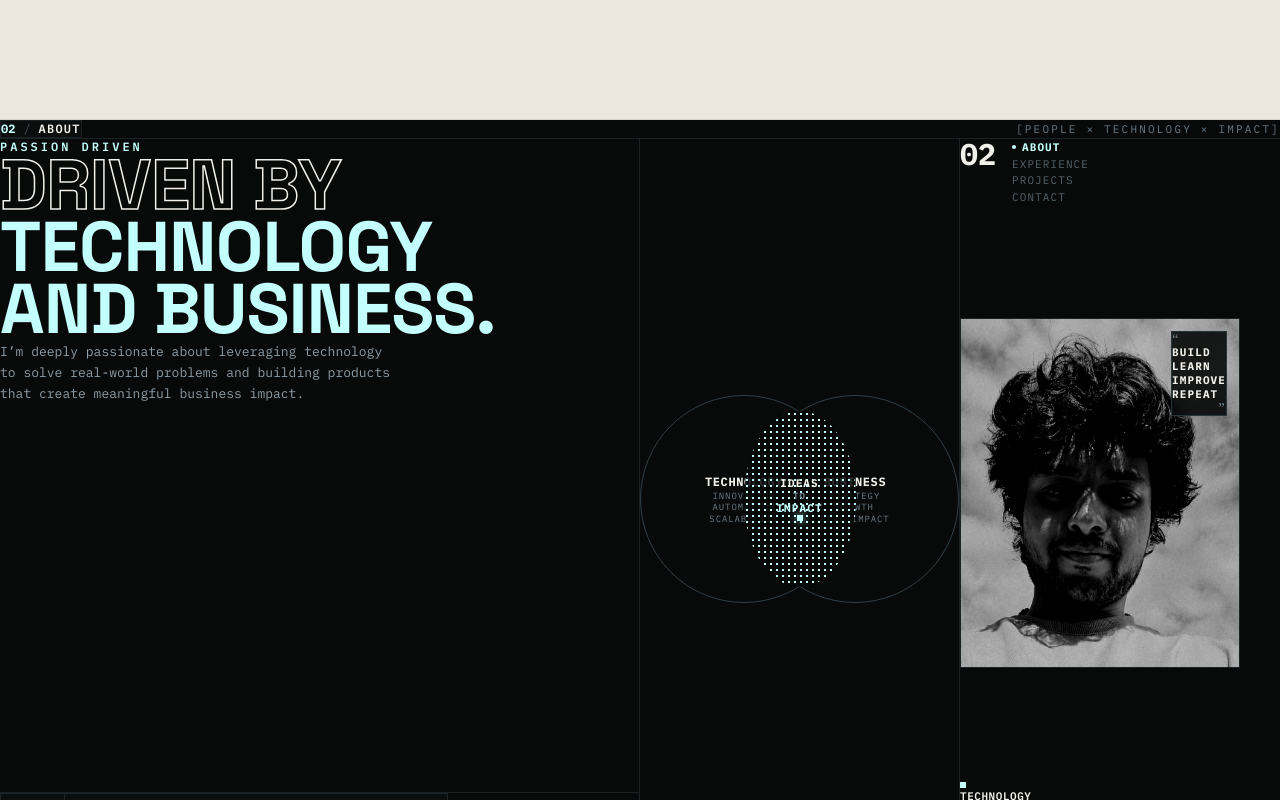
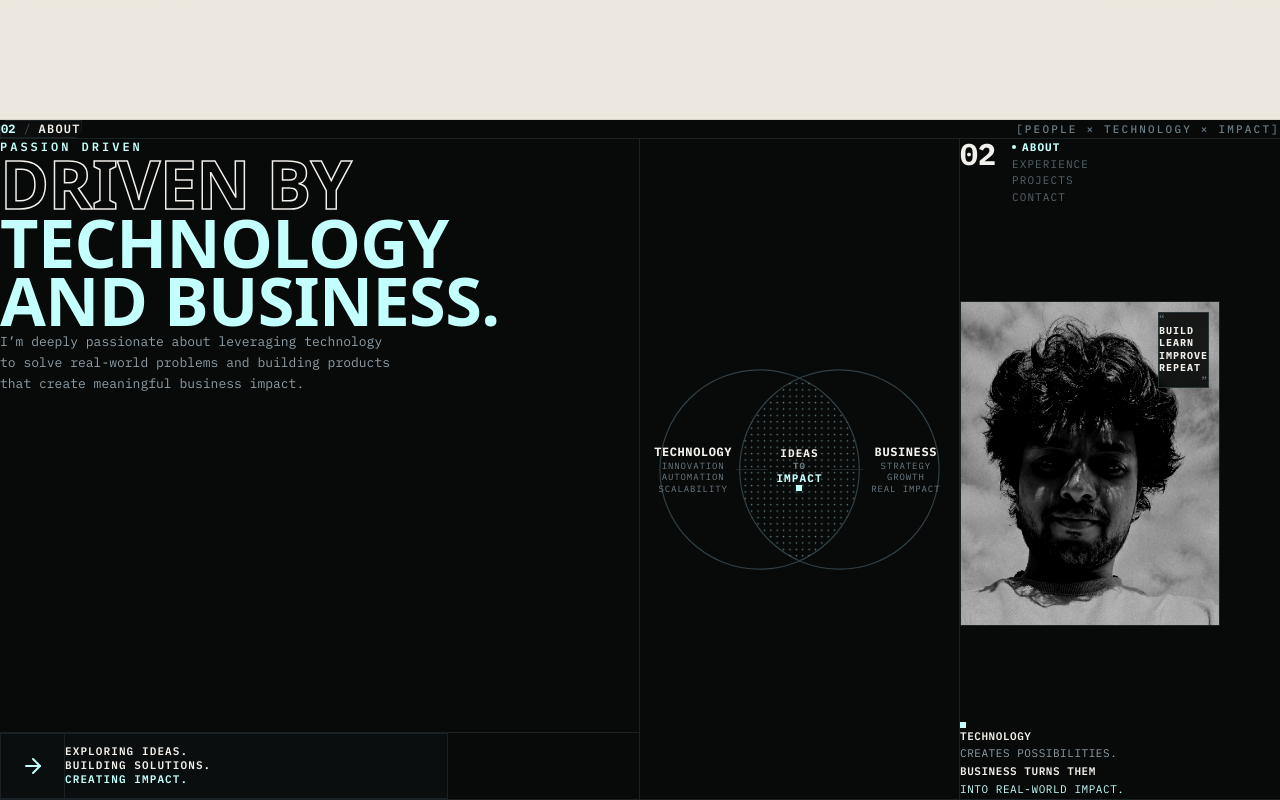
Before and after one commit to nithinag/NITHIN-portfolio, a Next.js app: page / in a window 1280 px wide. Shown: the part 1020-1820 px from the top of the page. Built offline with nearby package versions, Linux system fonts and the light colour scheme.

Commit message:
fix: resolve About section scroll offset, refine Venn diagram SVG rendering, and ensure seamless navigation flow

```diff
--- a/src/components/sections/AboutMe.tsx
+++ b/src/components/sections/AboutMe.tsx
@@ -2,25 +2,30 @@
 
 import { useState } from "react";
 import { ArrowRight } from "lucide-react";
+import { usePortfolio } from "@/context/ThemeContext";
 
 export default function AboutMe() {
-  const [hoveredZone, setHoveredZone] = useState<"tech" | "biz" | "overlap" | null>(null);
+  const { playSound } = usePortfolio();
+  const [activeDomain, setActiveDomain] = useState<"tech" | "biz" | "overlap" | null>(null);
 
   return (
-    <section id="about" className="w-full bg-[#080909] text-[#F2F0EA] border-b border-[#1b2226] select-none">
+    <section
+      id="about"
+      className="relative w-full bg-[#080909] text-[#F2F0EA] border-b border-[#1b2226] select-none scroll-mt-14 md:scroll-mt-16 overflow-hidden"
+    >
       {/* ========================================================================= */}
       {/* 1. TOP HEADER ROW */}
       {/* ========================================================================= */}
-      <div className="w-full border-b border-[#1b2226] px-4 sm:px-8 md:px-12 lg:px-16 py-3 flex items-center justify-between font-mono-code text-[11px] sm:text-xs">
+      <div className="w-full border-b border-[#1b2226] px-4 sm:px-8 md:px-12 lg:px-16 py-3.5 flex items-center justify-between font-mono-code text-[11px] sm:text-xs">
         {/* Left: 02 / ABOUT */}
-        <div className="flex items-center gap-2 px-3 py-1 border border-[#1b2226] bg-[#0c0e0e] text-[#F2F0EA]">
-          <span className="font-bold text-[#C3FFFC]">02</span>
+        <div className="flex items-center gap-2 px-3 py-1 border border-[#1b2226] bg-[#0c0e0e] text-[#F2F0EA] clip-chamfer-btn">
+          <span className="font-bold text-[var(--accent-theme)]">02</span>
           <span className="text-[#445258]">/</span>
-          <span className="tracking-widest font-semibold">ABOUT</span>
+          <span className="tracking-widest font-semibold uppercase">ABOUT</span>
         </div>
 
         {/* Right: [PEOPLE × TECHNOLOGY × IMPACT] */}
-        <div className="tracking-[0.2em] text-[#6b7c85] text-[10px] sm:text-[11px] uppercase">
+        <div className="tracking-[0.2em] text-[#6b7c85] text-[10px] sm:text-[11px] uppercase font-medium">
           [PEOPLE × TECHNOLOGY × IMPACT]
         </div>
       </div>
@@ -28,35 +33,35 @@ export default function AboutMe() {
       {/* ========================================================================= */}
       {/* 2. MAIN ABOUT 3-ZONE EDITORIAL GRID */}
       {/* ========================================================================= */}
-      <div className="w-full grid grid-cols-1 lg:grid-cols-12 min-h-[640px] xl:min-h-[720px]">
+      <div className="w-full grid grid-cols-1 lg:grid-cols-12 min-h-[600px] xl:min-h-[660px]">
         {/* ======================================================================= */}
-        {/* ZONE 1: LEFT (~52% - lg:col-span-6 xl:col-span-6) */}
+        {/* ZONE 1: LEFT (~50% - lg:col-span-6) */}
         {/* ======================================================================= */}
-        <div className="lg:col-span-6 xl:col-span-6 border-b lg:border-b-0 lg:border-r border-[#1b2226] p-6 sm:p-10 md:p-12 xl:p-16 flex flex-col justify-between space-y-8">
-          <div className="space-y-6">
+        <div className="lg:col-span-6 border-b lg:border-b-0 lg:border-r border-[#1b2226] p-6 sm:p-10 md:p-12 xl:p-14 flex flex-col justify-between space-y-8">
+          <div className="space-y-5">
             {/* Top Label */}
-            <div className="font-mono-code text-[11px] sm:text-xs font-semibold text-[#C3FFFC] tracking-[0.25em] uppercase">
+            <div className="font-mono-code text-[11px] sm:text-xs font-semibold text-[var(--accent-theme)] tracking-[0.25em] uppercase">
               PASSION DRIVEN
             </div>
 
-            {/* Enormous Display Typography */}
-            <div className="space-y-0 leading-[0.88] tracking-[-0.04em]">
+            {/* Enormous Display Typography matching reference exactly */}
+            <div className="space-y-0 leading-[0.88] tracking-[-0.04em] font-sans">
               <div
-                className="text-[clamp(2.8rem,5.5vw,5.6rem)] font-black uppercase text-transparent"
+                className="text-[clamp(2.6rem,5.2vw,5.2rem)] font-black uppercase text-transparent"
                 style={{ WebkitTextStroke: "1.5px #F2F0EA" }}
               >
                 DRIVEN BY
               </div>
-              <div className="text-[clamp(2.8rem,5.5vw,5.6rem)] font-black uppercase text-[#C3FFFC]">
+              <div className="text-[clamp(2.6rem,5.2vw,5.2rem)] font-black uppercase text-[var(--accent-theme)] transition-colors duration-300">
                 TECHNOLOGY
               </div>
-              <div className="text-[clamp(2.8rem,5.5vw,5.6rem)] font-black uppercase text-[#C3FFFC]">
+              <div className="text-[clamp(2.6rem,5.2vw,5.2rem)] font-black uppercase text-[var(--accent-theme)] transition-colors duration-300">
                 AND BUSINESS.
               </div>
             </div>
 
             {/* Personal Statement */}
-            <p className="font-mono-code text-xs sm:text-sm md:text-[13px] text-[#8e9fa8] leading-relaxed max-w-lg pt-2 font-light">
+            <p className="font-mono-code text-xs sm:text-[13px] text-[#8e9fa8] leading-relaxed max-w-lg pt-2 font-light">
               I’m deeply passionate about leveraging technology <br className="hidden sm:inline" />
               to solve real-world problems and building products <br className="hidden sm:inline" />
               that create meaningful business impact.
@@ -67,7 +72,7 @@ export default function AboutMe() {
           <div className="pt-6 border-t border-[#1b2226]">
             <div className="flex items-center border border-[#1b2226] bg-[#0b0e0f] w-full max-w-md">
               {/* Left Arrow Sub-Box */}
-              <div className="w-14 sm:w-16 h-14 sm:h-16 flex items-center justify-center border-r border-[#1b2226] text-[#C3FFFC] shrink-0">
+              <div className="w-14 sm:w-16 h-14 sm:h-16 flex items-center justify-center border-r border-[#1b2226] text-[var(--accent-theme)] shrink-0">
                 <ArrowRight className="w-5 h-5 sm:w-6 sm:h-6" />
               </div>
 
@@ -75,103 +80,166 @@ export default function AboutMe() {
               <div className="px-4 sm:px-6 py-2 font-mono-code text-[10px] sm:text-[11px] text-[#F2F0EA] tracking-widest font-semibold uppercase leading-tight space-y-0.5">
                 <p>EXPLORING IDEAS.</p>
                 <p>BUILDING SOLUTIONS.</p>
-                <p className="text-[#C3FFFC]">CREATING IMPACT.</p>
+                <p className="text-[var(--accent-theme)]">CREATING IMPACT.</p>
               </div>
             </div>
           </div>
         </div>
 
         {/* ======================================================================= */}
-        {/* ZONE 2: CENTER (~26% - lg:col-span-3 xl:col-span-3) — VENN DIAGRAM */}
+        {/* ZONE 2: CENTER (~26% - lg:col-span-3) — PRECISION VENN DIAGRAM */}
         {/* ======================================================================= */}
-        <div className="lg:col-span-3 xl:col-span-3 border-b lg:border-b-0 lg:border-r border-[#1b2226] p-6 sm:p-8 flex flex-col items-center justify-center relative overflow-hidden bg-[#080909]">
-          {/* Venn Diagram Container */}
-          <div className="relative w-full max-w-[340px] aspect-[1.35/1] flex items-center justify-center my-auto">
-            {/* Left Circle: TECHNOLOGY */}
-            <div
-              onMouseEnter={() => setHoveredZone("tech")}
-              onMouseLeave={() => setHoveredZone(null)}
-              className={`absolute left-0 w-44 h-44 sm:w-52 sm:h-52 rounded-full border border-[#304047] transition-all duration-300 flex flex-col items-center justify-center cursor-pointer ${
-                hoveredZone === "tech" ? "border-[#C3FFFC] bg-[#0e1619]/60 shadow-[0_0_25px_rgba(195,255,252,0.15)]" : "bg-transparent"
-              }`}
+        <div className="lg:col-span-3 border-b lg:border-b-0 lg:border-r border-[#1b2226] p-6 sm:p-8 flex flex-col items-center justify-center relative overflow-hidden bg-[#080909]">
+          <div className="w-full max-w-[320px] aspect-square relative flex items-center justify-center my-auto">
+            {/* SVG Venn Diagram with Exact Overlap and Connecting Lines */}
+            <svg
+              viewBox="0 0 400 400"
+              className="w-full h-full text-[#304047]"
+              fill="none"
+              xmlns="http://www.w3.org/2000/svg"
             >
-              <div className="pr-10 sm:pr-12 text-center space-y-1 select-none">
+              <defs>
+                {/* Dotted pattern for center lens */}
+                <pattern id="lensDots" x="0" y="0" width="8" height="8" patternUnits="userSpaceOnUse">
+                  <circle cx="4" cy="4" r="1" fill="#C3FFFC" opacity="0.65" />
+                </pattern>
+                {/* Left circle clip */}
+                <clipPath id="leftCircleClip">
+                  <circle cx="150" cy="200" r="125" />
+                </clipPath>
+              </defs>
+
+              {/* Left Circle Outline */}
+              <circle
+                cx="150"
+                cy="200"
+                r="125"
+                stroke="currentColor"
+                strokeWidth="1.5"
+                className={`transition-colors duration-300 ${
+                  activeDomain === "tech" ? "stroke-[var(--accent-theme)]" : "stroke-[#304047]"
+                }`}
+              />
+
+              {/* Right Circle Outline */}
+              <circle
+                cx="250"
+                cy="200"
+                r="125"
+                stroke="currentColor"
+                strokeWidth="1.5"
+                className={`transition-colors duration-300 ${
+                  activeDomain === "biz" ? "stroke-[var(--accent-theme)]" : "stroke-[#304047]"
+                }`}
+              />
+
+              {/* Overlap Lens Fill */}
+              <g clipPath="url(#leftCircleClip)">
+                <circle
+                  cx="250"
+                  cy="200"
+                  r="125"
+                  fill="url(#lensDots)"
+                  className={`transition-opacity duration-300 ${
+                    activeDomain === "overlap" ? "opacity-100" : "opacity-75"
+                  }`}
+                />
+              </g>
+
+              {/* Left Connecting Line to Subtags */}
+              <line x1="120" y1="200" x2="160" y2="200" stroke="#223036" strokeWidth="1" />
+              {/* Right Connecting Line to Subtags */}
+              <line x1="240" y1="200" x2="280" y2="200" stroke="#223036" strokeWidth="1" />
+            </svg>
+
+            {/* Overlay HTML Typography for Crisp Rendering */}
+            <div className="absolute inset-0 flex items-center justify-between pointer-events-auto">
+              {/* Left Circle Content: TECHNOLOGY */}
+              <div
+                onMouseEnter={() => {
+                  setActiveDomain("tech");
+                  playSound("hover");
+                }}
+                onMouseLeave={() => setActiveDomain(null)}
+                className="w-1/3 flex flex-col items-center justify-center text-center pl-2 sm:pl-3 cursor-pointer select-none space-y-1 z-10"
+              >
                 <div className="font-mono-code text-[11px] sm:text-xs font-black tracking-wider uppercase text-[#F2F0EA]">
                   TECHNOLOGY
                 </div>
-                <div className="font-mono-code text-[8px] sm:text-[9px] text-[#6b7c85] uppercase tracking-widest leading-tight space-y-0.5 pt-1">
+                <div className="font-mono-code text-[8px] sm:text-[9px] text-[#6b7c85] uppercase tracking-widest leading-tight space-y-0.5">
                   <p>INNOVATION</p>
                   <p>AUTOMATION</p>
                   <p>SCALABILITY</p>
                 </div>
               </div>
-            </div>
 
-            {/* Right Circle: BUSINESS */}
-            <div
-              onMouseEnter={() => setHoveredZone("biz")}
-              onMouseLeave={() => setHoveredZone(null)}
-              className={`absolute right-0 w-44 h-44 sm:w-52 sm:h-52 rounded-full border border-[#304047] transition-all duration-300 flex flex-col items-center justify-center cursor-pointer ${
-                hoveredZone === "biz" ? "border-[#C3FFFC] bg-[#0e1619]/60 shadow-[0_0_25px_rgba(195,255,252,0.15)]" : "bg-transparent"
-              }`}
-            >
-              <div className="pl-10 sm:pl-12 text-center space-y-1 select-none">
+              {/* Center Overlap Content: IDEAS TO IMPACT */}
+              <div
+                onMouseEnter={() => {
+                  setActiveDomain("overlap");
+                  playSound("hover");
+                }}
+                onMouseLeave={() => setActiveDomain(null)}
+                className="w-1/3 flex flex-col items-center justify-center text-center cursor-pointer select-none space-y-1 z-20"
+              >
+                <div className="font-mono-code text-[10px] sm:text-[11px] font-black uppercase tracking-widest text-[#F2F0EA] leading-tight space-y-0.5">
+                  <p>IDEAS</p>
+                  <p className="text-[#6b7c85] text-[9px]">TO</p>
+                  <p className="text-[var(--accent-theme)]">IMPACT</p>
+                </div>
+                <div className="w-1.5 h-1.5 bg-[var(--accent-theme)] shadow-[0_0_8px_var(--accent-glow)] mt-1" />
+              </div>
+
+              {/* Right Circle Content: BUSINESS */}
+              <div
+                onMouseEnter={() => {
+                  setActiveDomain("biz");
+                  playSound("hover");
+                }}
+                onMouseLeave={() => setActiveDomain(null)}
+                className="w-1/3 flex flex-col items-center justify-center text-center pr-2 sm:pr-3 cursor-pointer select-none space-y-1 z-10"
+              >
                 <div className="font-mono-code text-[11px] sm:text-xs font-black tracking-wider uppercase text-[#F2F0EA]">
                   BUSINESS
                 </div>
-                <div className="font-mono-code text-[8px] sm:text-[9px] text-[#6b7c85] uppercase tracking-widest leading-tight space-y-0.5 pt-1">
+                <div className="font-mono-code text-[8px] sm:text-[9px] text-[#6b7c85] uppercase tracking-widest leading-tight space-y-0.5">
                   <p>STRATEGY</p>
                   <p>GROWTH</p>
                   <p>REAL IMPACT</p>
                 </div>
               </div>
             </div>
-
-            {/* Center Overlap Lens: IDEAS TO IMPACT */}
-            <div
-              onMouseEnter={() => setHoveredZone("overlap")}
-              onMouseLeave={() => setHoveredZone(null)}
-              className={`relative z-10 w-24 h-36 sm:w-28 sm:h-44 rounded-[50%] flex flex-col items-center justify-center text-center p-2 cursor-pointer transition-all duration-300 ${
-                hoveredZone === "overlap" ? "scale-105" : ""
-              }`}
-              style={{
-                backgroundImage: "radial-gradient(#C3FFFC 1px, transparent 1px)",
-                backgroundSize: "6px 6px",
-                backgroundColor: "rgba(8, 10, 10, 0.85)",
-              }}
-            >
-              <div className="font-mono-code text-[10px] sm:text-[11px] font-black uppercase tracking-widest text-[#F2F0EA] leading-tight space-y-0.5">
-                <p>IDEAS</p>
-                <p className="text-[#6b7c85] text-[9px]">TO</p>
-                <p className="text-[#C3FFFC]">IMPACT</p>
-              </div>
-              <div className="w-1.5 h-1.5 bg-[#C3FFFC] mt-2 shadow-[0_0_8px_#C3FFFC]" />
-            </div>
           </div>
         </div>
 
         {/* ======================================================================= */}
-        {/* ZONE 3: RIGHT (~22% - lg:col-span-3 xl:col-span-3) — PORTRAIT & QUOTE */}
+        {/* ZONE 3: RIGHT (~24% - lg:col-span-3) — PORTRAIT & QUOTE */}
         {/* ======================================================================= */}
-        <div className="lg:col-span-3 xl:col-span-3 p-6 sm:p-8 flex flex-col justify-between space-y-6 bg-[#080909]">
+        <div className="lg:col-span-3 p-6 sm:p-8 flex flex-col justify-between space-y-6 bg-[#080909]">
           {/* Top: 02 & Sub-Navigation */}
           <div className="flex items-start gap-4">
             <span className="font-mono-code text-3xl font-black text-[#F2F0EA] leading-none">
               02
             </span>
             <div className="font-mono-code text-[10px] sm:text-[11px] space-y-1 uppercase tracking-widest">
-              <div className="flex items-center gap-1.5 text-[#C3FFFC] font-bold">
-                <span className="w-1 h-1 bg-[#C3FFFC] rounded-full" />
+              <div className="flex items-center gap-1.5 text-[var(--accent-theme)] font-bold">
+                <span className="w-1 h-1 bg-[var(--accent-theme)] rounded-full" />
                 <span>ABOUT</span>
               </div>
-              <div className="text-[#55656d]">EXPERIENCE</div>
-              <div className="text-[#55656d]">PROJECTS</div>
-              <div className="text-[#55656d]">CONTACT</div>
+              <a href="#experience" className="block text-[#55656d] hover:text-[#F2F0EA] transition-colors">
+                EXPERIENCE
+              </a>
+              <a href="#projects" className="block text-[#55656d] hover:text-[#F2F0EA] transition-colors">
+                PROJECTS
+              </a>
+              <a href="#contact" className="block text-[#55656d] hover:text-[#F2F0EA] transition-colors">
+                CONTACT
+              </a>
             </div>
           </div>
 
           {/* Portrait & Editorial Quote Board */}
-          <div className="relative w-full aspect-[4/5] max-w-[280px] mx-auto border border-[#1b2226] bg-[#050505] overflow-hidden group">
+          <div className="relative w-full aspect-[4/5] max-w-[260px] mx-auto border border-[#1b2226] bg-[#050505] overflow-hidden group">
             {/* Black & White High Contrast Portrait */}
             <img
               src="/images/portrait.jpg"
@@ -180,24 +248,24 @@ export default function AboutMe() {
             />
 
             {/* Handwritten / Editorial Quote Overlay (Right side of portrait) */}
-            <div className="absolute top-3 right-3 bg-[#080909]/90 border border-[#2a353a] p-3 font-mono-code text-[10px] sm:text-[11px] text-[#F2F0EA] tracking-widest leading-tight uppercase backdrop-blur-sm">
-              <span className="text-[#6b7c85] font-serif text-sm leading-none block">“</span>
+            <div className="absolute top-2.5 right-2.5 bg-[#080909]/90 border border-[#2a353a] p-2.5 font-mono-code text-[9px] sm:text-[10px] text-[#F2F0EA] tracking-widest leading-tight uppercase backdrop-blur-sm">
+              <span className="text-[#6b7c85] font-serif text-xs leading-none block">“</span>
               <p className="font-bold">BUILD</p>
               <p className="font-bold">LEARN</p>
               <p className="font-bold">IMPROVE</p>
               <p className="font-bold">REPEAT</p>
-              <span className="text-[#6b7c85] font-serif text-sm leading-none block text-right">”</span>
+              <span className="text-[#6b7c85] font-serif text-xs leading-none block text-right">”</span>
             </div>
           </div>
 
           {/* Bottom Right Statement */}
-          <div className="space-y-2 pt-2">
-            <div className="w-1.5 h-1.5 bg-[#C3FFFC]" />
+          <div className="space-y-1.5 pt-1">
+            <div className="w-1.5 h-1.5 bg-[var(--accent-theme)]" />
             <div className="font-mono-code text-[10px] sm:text-[11px] uppercase tracking-wider text-[#8e9fa8] leading-relaxed">
               <p className="text-[#F2F0EA] font-semibold">TECHNOLOGY</p>
               <p>CREATES POSSIBILITIES.</p>
               <p className="text-[#F2F0EA] font-semibold pt-1">BUSINESS TURNS THEM</p>
-              <p className="text-[#C3FFFC]">INTO REAL-WORLD IMPACT.</p>
+              <p className="text-[var(--accent-theme)]">INTO REAL-WORLD IMPACT.</p>
             </div>
           </div>
         </div>
--- a/src/components/sections/FeaturedWork.tsx
+++ b/src/components/sections/FeaturedWork.tsx
@@ -12,7 +12,7 @@ export default function FeaturedWork() {
   const [selectedProject, setSelectedProject] = useState<Project | null>(null);
 
   return (
-    <section id="projects" className="relative w-full bg-[#050505] text-[#F5F5F5] border-b border-[#1a1a1a]">
+    <section id="projects" className="relative w-full bg-[#050505] text-[#F5F5F5] border-b border-[#1a1a1a] scroll-mt-14 md:scroll-mt-16">
       {/* Giant Marquee Section Header */}
       <GiantSectionBanner
         number="04"
--- a/src/components/sections/LetsTalk.tsx
+++ b/src/components/sections/LetsTalk.tsx
@@ -9,7 +9,7 @@ export default function LetsTalk() {
   const { playSound } = usePortfolio();
 
   return (
-    <section id="contact" className="w-full bg-[#050505] text-[#F5F5F5] border-b border-[#1a1a1a]">
+    <section id="contact" className="w-full bg-[#050505] text-[#F5F5F5] border-b border-[#1a1a1a] scroll-mt-14 md:scroll-mt-16">
       <GiantSectionBanner
         number="05"
         category="OPEN TO OPPORTUNITIES"
--- a/src/components/sections/WorkExperience.tsx
+++ b/src/components/sections/WorkExperience.tsx
@@ -9,7 +9,7 @@ export default function WorkExperience() {
   const { playSound } = usePortfolio();
 
   return (
-    <section id="experience" className="w-full bg-[#050505] text-[#F5F5F5] border-b border-[#1a1a1a]">
+    <section id="experience" className="w-full bg-[#050505] text-[#F5F5F5] border-b border-[#1a1a1a] scroll-mt-14 md:scroll-mt-16">
       <GiantSectionBanner
         number="03"
         category="EXPERIENCE SECTION"
```
